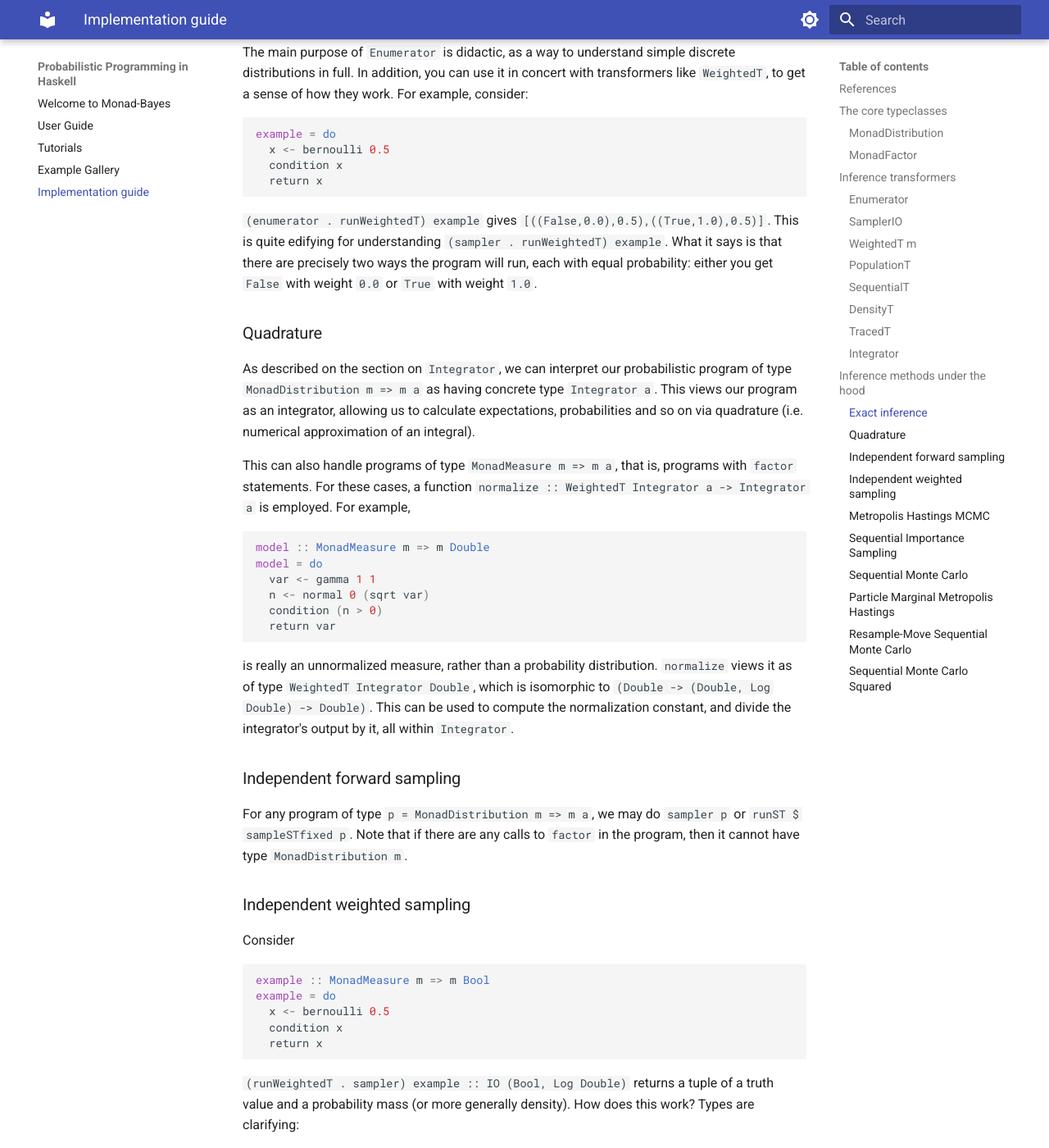
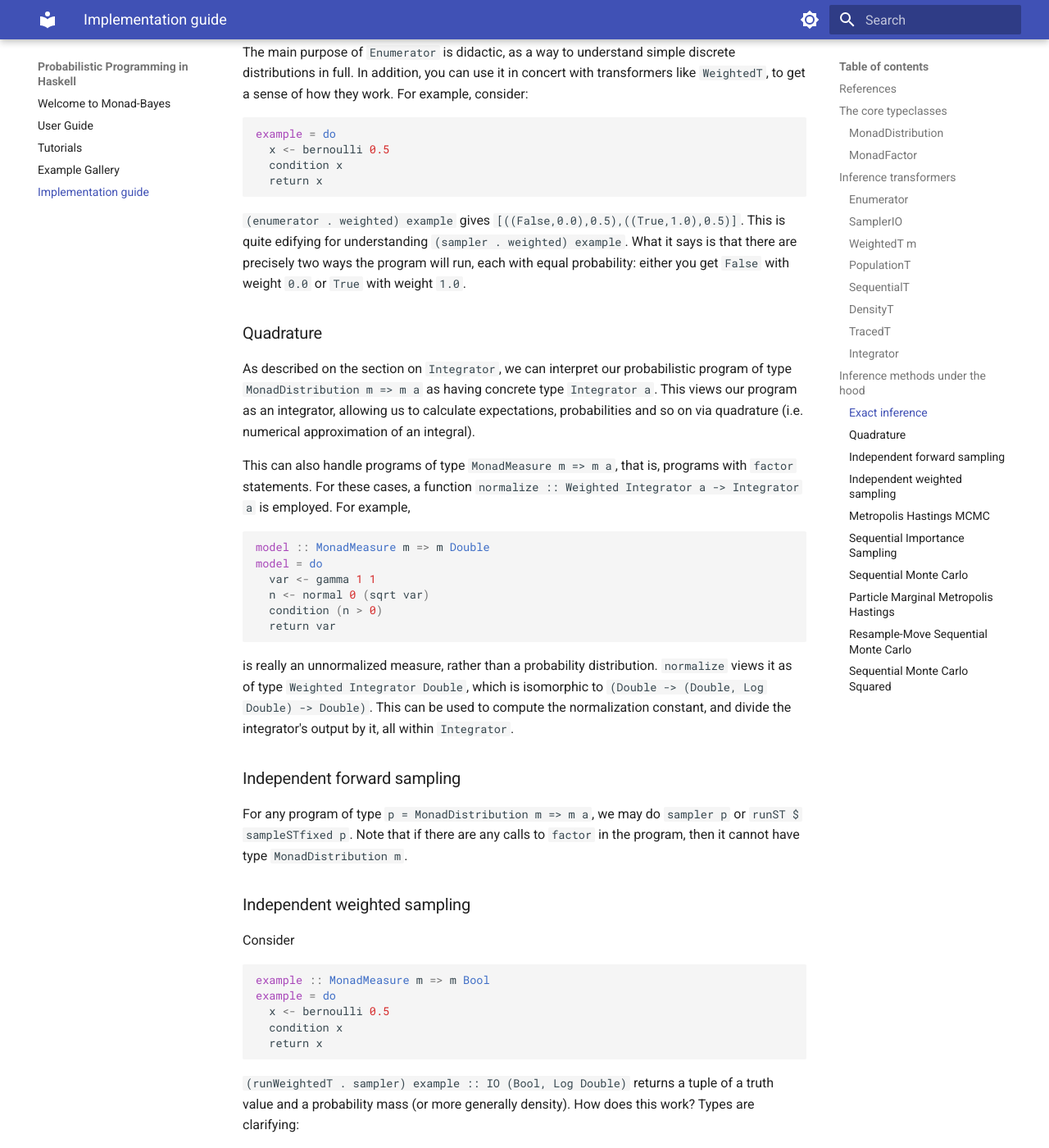
Before and after one commit to tweag/monad-bayes, an MkDocs documentation site: the page built from docs/docs/usage.md, in a window 1280 px wide and 1400 px high, scrolled down 14395 px. Shown: the whole window at 82% size. Built offline with MkDocs 1.6.1 and Material for MkDocs 9.7.7, drawn with Linux system fonts in a browser that asks for light colours; some of the changed text lies outside the part shown.

````diff
--- a/docs/docs/usage.md
+++ b/docs/docs/usage.md
@@ -296,7 +296,7 @@
 
 `WeightedT m` is not an instance of `MonadDistribution`, but only as instance of `MonadFactor` (and that, only when `m` is an instance of `Monad`). However, since `StateT` is a monad transformer, there is a function `lift :: m Double -> WeightedT m Double`.
 
-So if we take a `MonadDistribution` instance like `SamplerIO`, then `WeightedT SamplerIO` is an instance of both `MonadDistribution` and `MonadFactor`. Which means it is an instance of `MonadMeasure`.
+So if we take a `MonadDistribution` instance like `SamplerIO`, then `Weighted SamplerIO` is an instance of both `MonadDistribution` and `MonadFactor`. Which means it is an instance of `MonadMeasure`.
 
 So we can successfully write `(sampler . runWeightedT) sprinkler` and get a program of type `IO (Bool, Log Double)`. When run, this will draw a sample from `sprinkler` along with an **unnormalized** density for that sample.
 
@@ -635,13 +635,13 @@
   return x
 ```
 
-`(enumerator . runWeightedT) example` gives `[((False,0.0),0.5),((True,1.0),0.5)]`. This is quite edifying for understanding `(sampler . runWeightedT) example`. What it says is that there are precisely two ways the program will run, each with equal probability: either you get `False` with weight `0.0` or `True` with weight `1.0`.
+`(enumerator . weighted) example` gives `[((False,0.0),0.5),((True,1.0),0.5)]`. This is quite edifying for understanding `(sampler . weighted) example`. What it says is that there are precisely two ways the program will run, each with equal probability: either you get `False` with weight `0.0` or `True` with weight `1.0`.
 
 ### Quadrature
 
 As described on the section on `Integrator`, we can interpret our probabilistic program of type `MonadDistribution m => m a` as having concrete type `Integrator a`. This views our program as an integrator, allowing us to calculate expectations, probabilities and so on via quadrature (i.e. numerical approximation of an integral).
 
-This can also handle programs of type `MonadMeasure m => m a`, that is, programs with `factor` statements. For these cases, a function `normalize :: WeightedT Integrator a -> Integrator a` is employed. For example,
+This can also handle programs of type `MonadMeasure m => m a`, that is, programs with `factor` statements. For these cases, a function `normalize :: Weighted Integrator a -> Integrator a` is employed. For example,
 
 ```haskell
 model :: MonadMeasure m => m Double
@@ -652,7 +652,7 @@
   return var
 ```
 
-is really an unnormalized measure, rather than a probability distribution. `normalize` views it as of type `WeightedT Integrator Double`, which is isomorphic to `(Double -> (Double, Log Double) -> Double)`. This can be used to compute the normalization constant, and divide the integrator's output by it, all within `Integrator`.
+is really an unnormalized measure, rather than a probability distribution. `normalize` views it as of type `Weighted Integrator Double`, which is isomorphic to `(Double -> (Double, Log Double) -> Double)`. This can be used to compute the normalization constant, and divide the integrator's output by it, all within `Integrator`.
 
 ### Independent forward sampling
 
````
Also changed, not shown: other parts of docs/docs/usage.md (+11 -11 lines).
